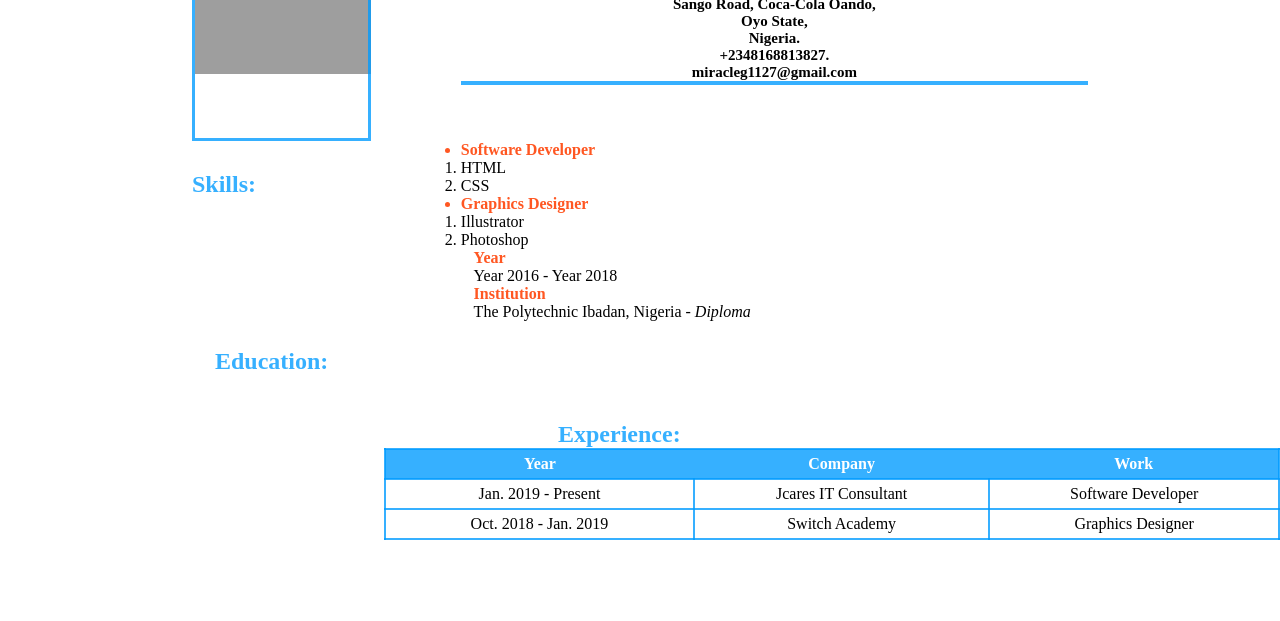
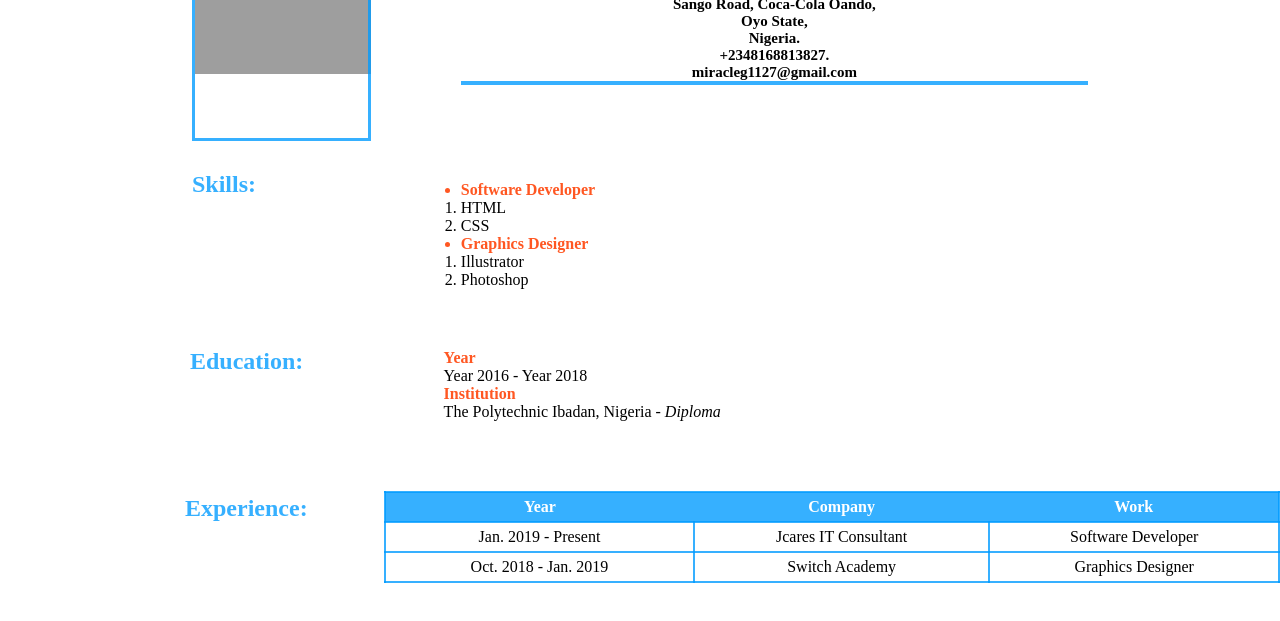
Before and after one commit to mmhimhi/profile, a plain HTML site: page index.html in a window 1280 px wide. Shown: the part 129-750 px from the top of the page. Drawn offline with Linux system fonts and the light colour scheme; grey boxes are pictures that could not be loaded.

Commit message:
Update style.css

```diff
--- a/style.css
+++ b/style.css
@@ -58,6 +58,8 @@ body{
 		#list{
 			float: right;
 			width: 70%;
+			margin-top: 40px;
+
 		}
 		ul{
 			color: #ff5722;
@@ -68,12 +70,15 @@ body{
 			float: left;
 			width: 10%;
 			color: #009bffc9;
-			margin-left: 215px;
+			margin-left: 190px;
 
 		}
 		.education2{
 			float: right;
 			width: 63%;
+			margin-top: 60px;
+			margin-right:30px;
+
 		}
 		.education2 #year{
 			color: #ff5722;
@@ -84,20 +89,21 @@ body{
 			font-weight: bold;
 		}
 		.experience{
-			margin-top: 100px;
+			margin-top: 120px;
 			float: left;
 			width: 10%;
 			color: #009bffc9;
-			margin-left: 215px;
+			margin-left: 185px;
 		}
 			.resume{
 			float: right;
 			width: 70%;
-			margin-top: 0px;
+			margin-top: 70px;
 			border-collapse: collapse;
 			margin-bottom: 20px;
 			padding: 20px;
 			border: 2px solid #009bffc9;
+			margin-left:60px;
 		}
 		.resume th{
 			background-color:  #009bffc9;
@@ -117,5 +123,4 @@ body{
 			float: right;
 			color: #fff;
 			font-weight: bold;
-			left: 29px;
 		}
```
